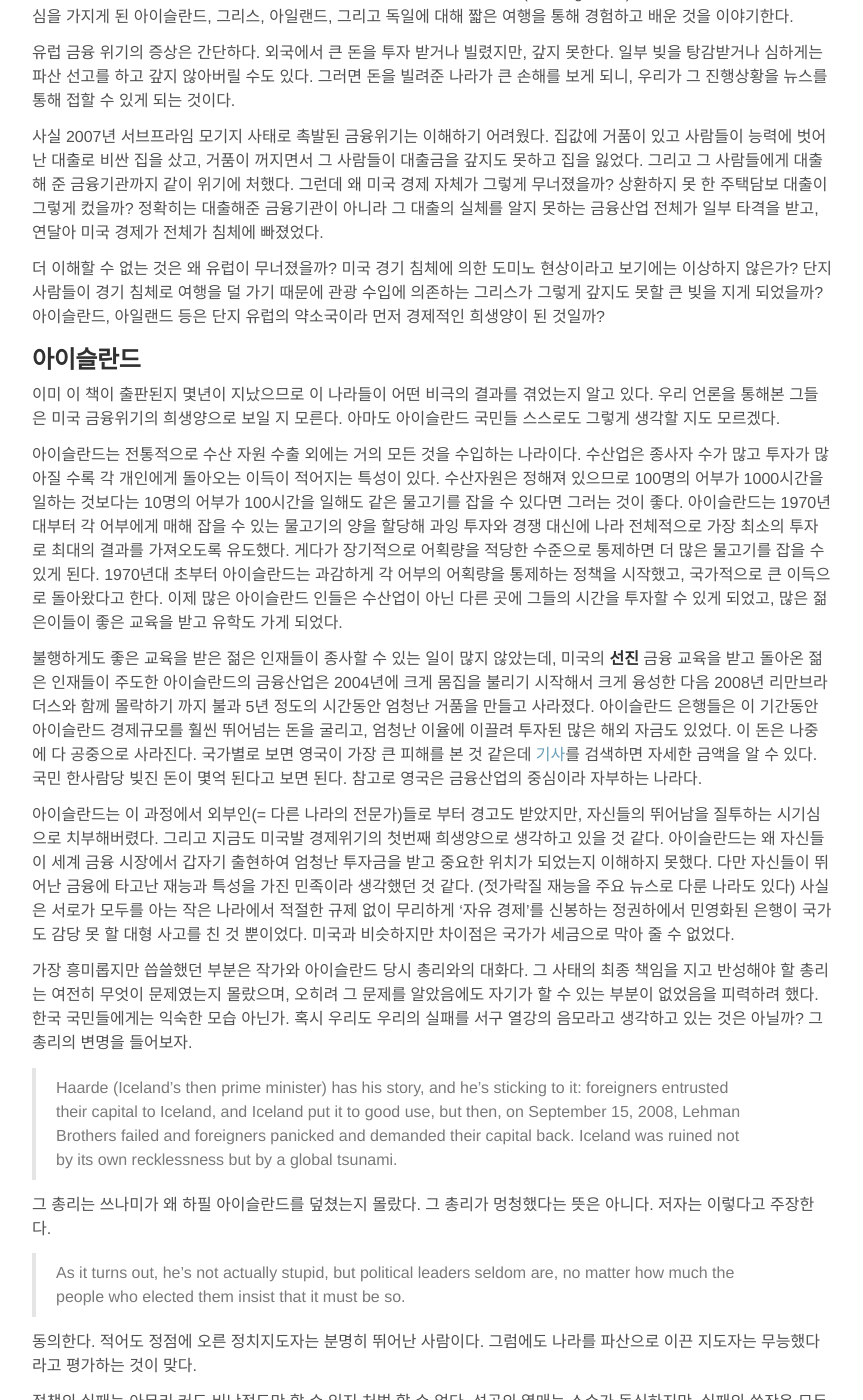
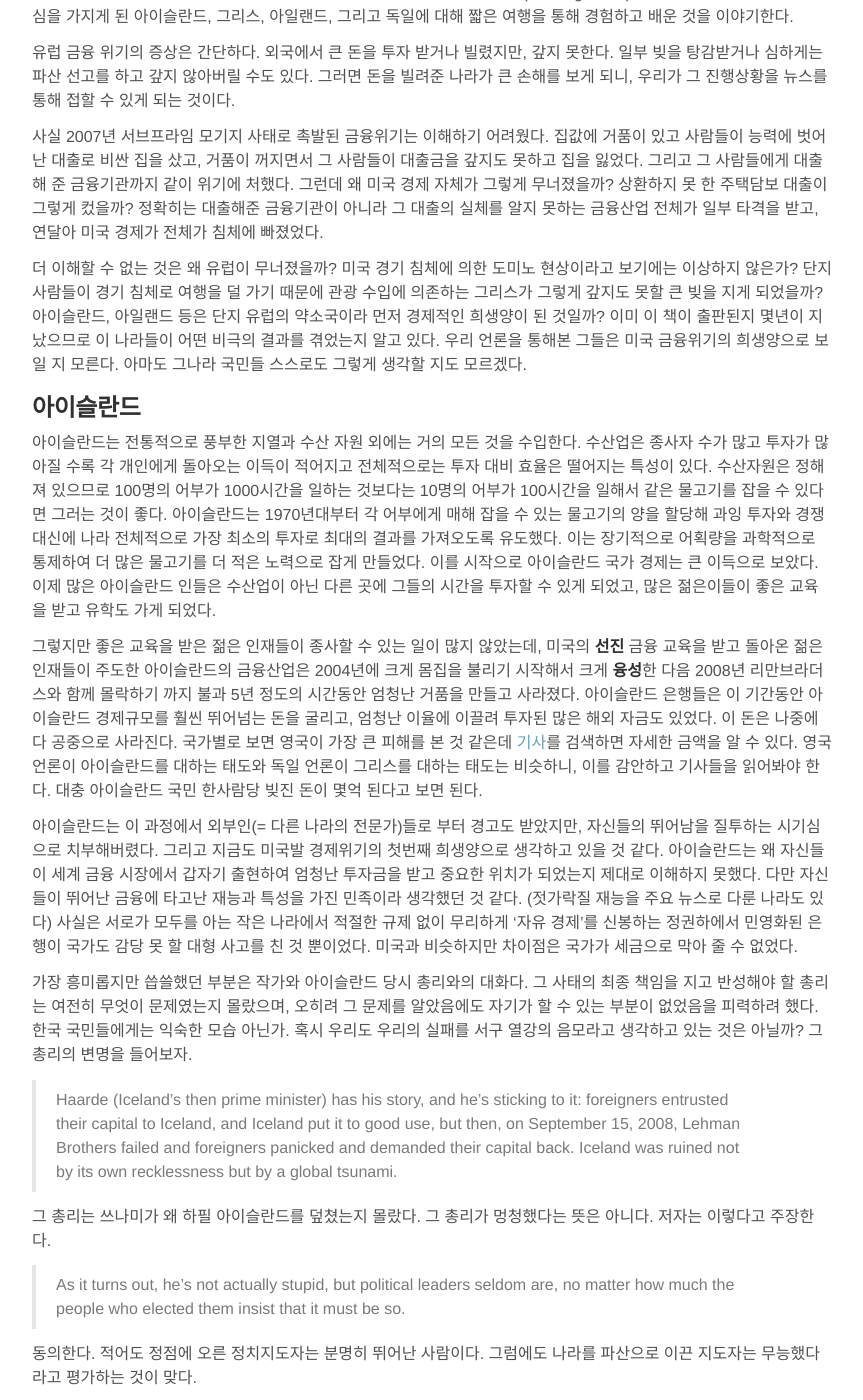
Before and after one commit to ysjin/old-blog, a Jekyll site: the page built from _posts/2016-01-30-boomerang.md, in a window 1280 px wide and 1400 px high, scrolled down 640 px. Shown: the whole window, without its empty margins (208-1071 px from the left). Built offline with Jekyll 4.4.1, drawn with Linux system fonts in a browser that asks for light colours; Markdown is read by kramdown in place of the engine named in the settings; comment, search, counter and statistics services are not loaded; some of the changed text lies outside the part shown.

Commit message:
Update 2016-01-30-boomerang.md

```diff
--- a/_posts/2016-01-30-boomerang.md
+++ b/_posts/2016-01-30-boomerang.md
@@ -37,27 +37,26 @@ comments: true
   더 이해할 수 없는 것은 왜 유럽이 무너졌을까? 미국 경기 침체에 의한 도미노 현상이라고 보기에는 이상하지 않은가?
   단지 사람들이 경기 침체로 여행을 덜 가기 때문에 관광 수입에 의존하는 그리스가 그렇게 갚지도 못할 큰 빚을 지게 되었을까?
   아이슬란드, 아일랜드 등은 단지 유럽의 약소국이라 먼저 경제적인 희생양이 된 것일까?
+  이미 이 책이 출판된지 몇년이 지났으므로 이 나라들이 어떤 비극의 결과를 겪었는지 알고 있다.
+  우리 언론을 통해본 그들은 미국 금융위기의 희생양으로 보일 지 모른다. 아마도 그나라 국민들 스스로도 그렇게 생각할 지도 모르겠다.
 
 ## 아이슬란드
-  이미 이 책이 출판된지 몇년이 지났으므로 이 나라들이 어떤 비극의 결과를 겪었는지 알고 있다.
-  우리 언론을 통해본 그들은 미국 금융위기의 희생양으로 보일 지 모른다. 아마도 아이슬란드 국민들 스스로도 그렇게 생각할 지도 모르겠다.
-
-  아이슬란드는 전통적으로 수산 자원 수출 외에는 거의 모든 것을 수입하는 나라이다.
-  수산업은 종사자 수가 많고 투자가 많아질 수록 각 개인에게 돌아오는 이득이 적어지는 특성이 있다.
-  수산자원은 정해져 있으므로 100명의 어부가 1000시간을 일하는 것보다는 10명의 어부가 100시간을 일해도 같은 물고기를 잡을 수 있다면 그러는 것이 좋다. 아이슬란드는 1970년대부터 각 어부에게 매해 잡을 수 있는 물고기의 양을 할당해 과잉 투자와 경쟁 대신에 나라 전체적으로 가장 최소의 투자로 최대의 결과를 가져오도록 유도했다.
-  게다가 장기적으로 어획량을 적당한 수준으로 통제하면 더 많은 물고기를 잡을 수 있게 된다.
-  1970년대 초부터 아이슬란드는 과감하게 각 어부의 어획량을 통제하는 정책을 시작했고, 국가적으로 큰 이득으로 돌아왔다고 한다.
+  아이슬란드는 전통적으로 풍부한 지열과 수산 자원 외에는 거의 모든 것을 수입한다.
+  수산업은 종사자 수가 많고 투자가 많아질 수록 각 개인에게 돌아오는 이득이 적어지고 전체적으로는 투자 대비 효율은 떨어지는 특성이 있다.
+  수산자원은 정해져 있으므로 100명의 어부가 1000시간을 일하는 것보다는 10명의 어부가 100시간을 일해서 같은 물고기를 잡을 수 있다면 그러는 것이 좋다. 아이슬란드는 1970년대부터 각 어부에게 매해 잡을 수 있는 물고기의 양을 할당해 과잉 투자와 경쟁 대신에 나라 전체적으로 가장 최소의 투자로 최대의 결과를 가져오도록 유도했다.
+  이는 장기적으로 어획량을 과학적으로 통제하여 더 많은 물고기를 더 적은 노력으로 잡게 만들었다.
+  이를 시작으로 아이슬란드 국가 경제는 큰 이득으로 보았다.
   이제 많은 아이슬란드 인들은 수산업이 아닌 다른 곳에 그들의 시간을 투자할 수 있게 되었고, 많은 젊은이들이 좋은 교육을 받고 유학도 가게 되었다.
 
-  불행하게도 좋은 교육을 받은 젊은 인재들이 종사할 수 있는 일이 많지 않았는데, 미국의 **선진** 금융 교육을 받고 돌아온 젊은 인재들이 주도한 아이슬란드의 금융산업은
-  2004년에 크게 몸집을 불리기 시작해서 크게 융성한 다음 2008년 리만브라더스와 함께 몰락하기 까지 불과 5년 정도의 시간동안 엄청난 거품을 만들고 사라졌다.
+  그렇지만 좋은 교육을 받은 젊은 인재들이 종사할 수 있는 일이 많지 않았는데, 미국의 **선진** 금융 교육을 받고 돌아온 젊은 인재들이 주도한 아이슬란드의 금융산업은
+  2004년에 크게 몸집을 불리기 시작해서 크게 **융성**한 다음 2008년 리만브라더스와 함께 몰락하기 까지 불과 5년 정도의 시간동안 엄청난 거품을 만들고 사라졌다.
   아이슬란드 은행들은 이 기간동안 아이슬란드 경제규모를 훨씬 뛰어넘는 돈을 굴리고, 엄청난 이율에 이끌려 투자된 많은 해외 자금도 있었다. 이 돈은 나중에 다 공중으로 사라진다.
-  국가별로 보면 영국이 가장 큰 피해를 본 것 같은데 [기사](http://www.dailymail.co.uk/news/article-1073990/Iceland-owes-world-116-000-man-woman-child-island.html)를 검색하면 자세한 금액을 알 수 있다.
-  국민 한사람당 빚진 돈이 몇억 된다고 보면 된다. 참고로 영국은 금융산업의 중심이라 자부하는 나라다.
+  국가별로 보면 영국이 가장 큰 피해를 본 것 같은데 [기사](http://www.dailymail.co.uk/news/article-1073990/Iceland-owes-world-116-000-man-woman-child-island.html)를 검색하면 자세한 금액을 알 수 있다. 영국 언론이 아이슬란드를 대하는 태도와 독일 언론이 그리스를 대하는 태도는 비슷하니, 이를 감안하고 기사들을 읽어봐야 한다.
+  대충 아이슬란드 국민 한사람당 빚진 돈이 몇억 된다고 보면 된다.
 
   아이슬란드는 이 과정에서 외부인(= 다른 나라의 전문가)들로 부터 경고도 받았지만, 자신들의 뛰어남을 질투하는 시기심으로 치부해버렸다.
   그리고 지금도 미국발 경제위기의 첫번째 희생양으로 생각하고 있을 것 같다.
-  아이슬란드는 왜 자신들이 세계 금융 시장에서 갑자기 출현하여 엄청난 투자금을 받고 중요한 위치가 되었는지 이해하지 못했다.
+  아이슬란드는 왜 자신들이 세계 금융 시장에서 갑자기 출현하여 엄청난 투자금을 받고 중요한 위치가 되었는지 제대로 이해하지 못했다.
   다만 자신들이 뛰어난 금융에 타고난 재능과 특성을 가진 민족이라 생각했던 것 같다. (젓가락질 재능을 주요 뉴스로 다룬 나라도 있다)
   사실은 서로가 모두를 아는 작은 나라에서 적절한 규제 없이 무리하게 '자유 경제'를 신봉하는 정권하에서 민영화된 은행이 국가도 감당 못 할 대형 사고를 친 것 뿐이었다.
   미국과 비슷하지만 차이점은 국가가 세금으로 막아 줄 수 없었다.
@@ -100,10 +99,10 @@ comments: true
 
   아이슬란드는 금융 정책 실패였지만, 그리스의 금융기관은 아무 잘못이 없다.
   심지어 미국의 서브프라임 모기지를 담고 있는 악성 채권을 가지고 있지 않을 정도로 보수(후진적이라 어쩔 수 없이)적이었다.
-  아이슬란드와 아일랜드는 금융이 나라 전체를 집어 삼켰지만, 그리스는 그냥 거의 모든 것이 부패하고 잘못되었다.
+  아이슬란드와 아일랜드는 금융이 나라가 감당 못할 큰 빚을 만들어 정부를 무너뜨렸지만, 그리스는 정부 스스로와 공공부문의 거의 모든 것이 부패하고 이미 이 영향이 사람들의 사고와 생활에 깊에 뿌리 내렸다. 빌린 돈을 갚지도 못하지만, 앞의 두나라와 달리 돈을 어떤식으로든 갚게 된다고 해서 그리스의 문제는 끝나지 않는다.
 
-  아마도 세계는 그리스가 빚을 떼먹지 못하도록 끝까지 최선을 다할 것이다.
-  그리고 더이상 돈을 갚을 희망이 보이지 않을때 버려질텐데, 그 때까지 자생적인 노력을 통해 환골탈태하지 않는다면 그리스는 아마 ...
+  아마도 세계는 그리스가 빚을 떼먹지 못하도록 끝까지 최선을 다할 것이다. 그리스가 세계 경제 뉴스를 더 많이 차지하는 이유는 그들이 디폴트를 선언하면 그리스의 문제로 끝나지 않고 다른 국가들의 연쇄 도산 우려때문이지, 그리스를 걱정해서가 아니다.
+  더이상 돈을 갚을 희망이 보이지 않을때 버려질텐데, 그 때까지 자생적인 노력을 통해 환골탈태하지 않는다면 그리스는 적어도 몇세대는 회복하지 못할 것이다.
 
 
 ## 아일랜드
@@ -119,13 +118,13 @@ comments: true
 
   아일랜드 정부는 그 결정으로 은행의 빚을 국가의 빚으로 전환했고, 아일랜드 정부는 (비슷한 결정을 했던 나라들과는 다르게) 무너졌다.
   그 결정에 책임이 있는 사람들은 후에 이런 저런 변명을 했지만 설득력이 없었고, 아일랜드는 아쉽게도 결정적인 한 순간에 중요한 결정을 내릴 사람이 현명하지 못했다.
-  스스로 책임이 있는 그리스의 정부/공공분야 사람드과 다르게 아일랜드의 국민은 아무 책임이 없다. 하지만 이 엄청난 부담에 대한 항의나 시위가 거의 없었다. 그리스와 대조적이지만, 둘다 어리석다.
+  스스로 책임이 있는 그리스의 정부/공공분야 사람드과 다르게 아일랜드의 국민은 아무 책임이 없다. 하지만 이 엄청난 부담에 대한 항의나 시위가 거의 없었다. 그리스 사실상 공범들이 화염병을 던지는데, 아일랜드는 화를 내야 할 사람들이 화를 내지 않는다.
 
 
 ## 독일
   돈을 빌려서 함부로 쓴 곳이 있다는 것은 돈을 함부로 빌려준 쪽도 있다는 뜻이다.
-  독일 은행은 국내에서는 보수적으로 돈을 운영했다. 애초에 능력에 넘치는 돈을 빌리려는 독일 국민들이 적기 때문일 수도 있다.
-  대신 해외에서 금융 위기가 터질 때, 가장 관련이 없을 것 같던 이 나라의 은행들은 어쩌면 최대의 피해를 보았다.
+  독일 은행은 국내에서는 보수적으로 돈을 운영한다. 애초에 능력에 넘치는 돈을 빌리려는 독일 국민들이 적기 때문일 수도 있다.
+  그런데 해외에서 금융 위기가 터질 때, 가장 관련이 없을 것 같던 이 나라의 은행들은 최대의 손해를 보았다.
   2007년 이제 미국 금융계가 서브프라임 관련 채권을 털어내고 있을 때, 그 반대편에서 그 폭탄을 받은 쪽은 독일 은행이었다.
   부동산 거품과 서브프라임 문제를 모르고 있었을 정도로 무능력했던 것은 아니다. 다만 자신들이 산 AAA로 매겨진 채권의 복잡한 문구에 숨겨져있던 실체를 가장 마지막 순간까지 몰랐을 뿐이다.
 
@@ -137,6 +136,6 @@ comments: true
 ## 한국
   이 책은 작가가 미국으로 돌아와서 미국 내의 그리스(캘리포니아다)를 찾는 여행으로 마무리한다.
   내 마음은 이 마지막 장을 읽기 전에 이미 한국으로 가 있었다. 정도의 차이가 있지만, 정부와 공기업의 과도한 지출과 모럴헤져드, 심각한 정책 실패, 실패한 은행을 구하는 데 들어가는 세금, 멍청한 해외 투자 모두 익숙하다.
-  한국은 비리와 실패를 아직은 감당할 수 있을만큼 큰 경제 규모를 가지고 있다. 사실 어느 나라를 둘러봐도 이런 흠이 없이 잘 운영되는 곳은 너무 드물고 그런 곳은 인구 규모가 작아서 과연 그것을 우리에게 기대하는 것이 현실적인가 하는 생각이 든다.
+  한국은 비리와 실패를 아직은 감당할 수 있을만큼 큰 생산적 경제를 가지고 있다. 사실 어느 나라를 둘러봐도 비리와 실패 없이 잘 운영되는 곳은 너무 드물고, 모범적인 곳은 인구 규모가 작아서 과연 그것을 우리에게 기대하는 것이 현실적인가 하는 생각이 든다.
 
   한국의 경제 정책 공무원들이 좋은 선택하기를 바란다. 그걸 바라면서 난 뭘 할 수 있을까? 저 나라의 국민들이었다면 저 순간들에 무엇을 했어야 할까? 이 책을 읽는 동안 드는 좌절감과 분노의 원인인 것 같다.
```
